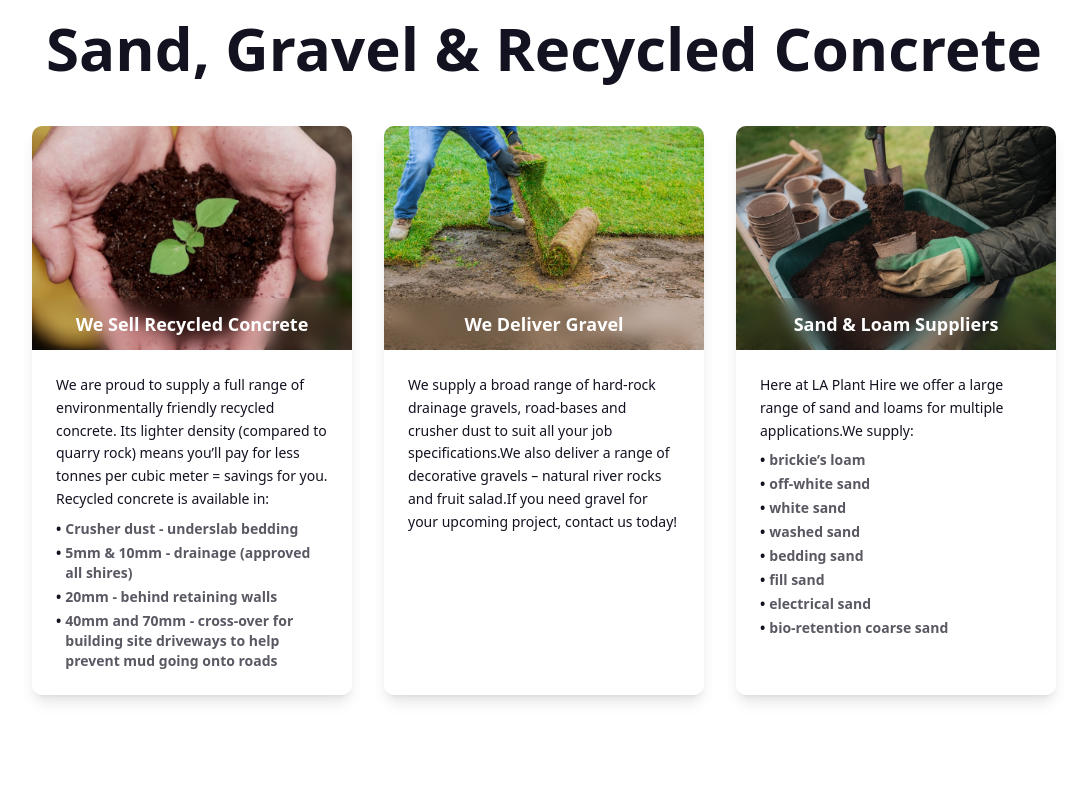
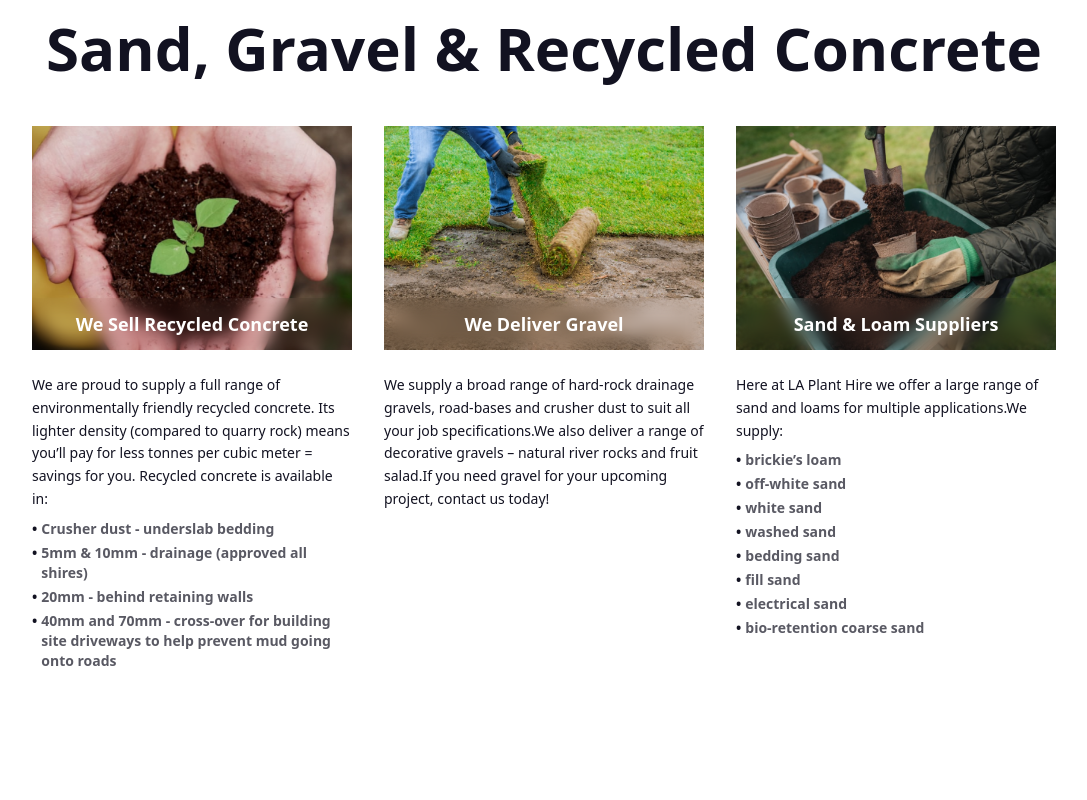
Before and after one commit to Rahul-Mallik-CSE/La-Plant-Hire, a Next.js app: page /materials in a window 1280 px wide. Shown: the part 420-1220 px from the top of the page, without its empty margins (96-1183 px from the left). Built offline with nearby package versions, Linux system fonts and the light colour scheme.

Commit message:
fix: update MaterialCard component styling for improved appearance and consistency

```diff
--- a/src/components/MaterialsComponents.tsx/SubComponents/MaterialCard.tsx
+++ b/src/components/MaterialsComponents.tsx/SubComponents/MaterialCard.tsx
@@ -10,7 +10,7 @@ interface MaterialCardProps {
 
 const MaterialCard = ({ material }: MaterialCardProps) => {
   return (
-    <div className="bg-white rounded-lg overflow-hidden shadow-lg hover:shadow-xl transition-shadow duration-300">
+    <div className="bg-white  overflow-hidden ">
       {/* Image with Overlayed Title */}
       <div className="relative h-48 md:h-56 w-full">
         <Image
@@ -28,7 +28,7 @@ const MaterialCard = ({ material }: MaterialCardProps) => {
       </div>
 
       {/* Content */}
-      <div className="p-4 md:p-6">
+      <div className="py-4 md:py-6">
         {/* Description */}
         <p className="text-xs sm:text-sm text-primary mb-2 leading-relaxed">
           {material.description}
```
